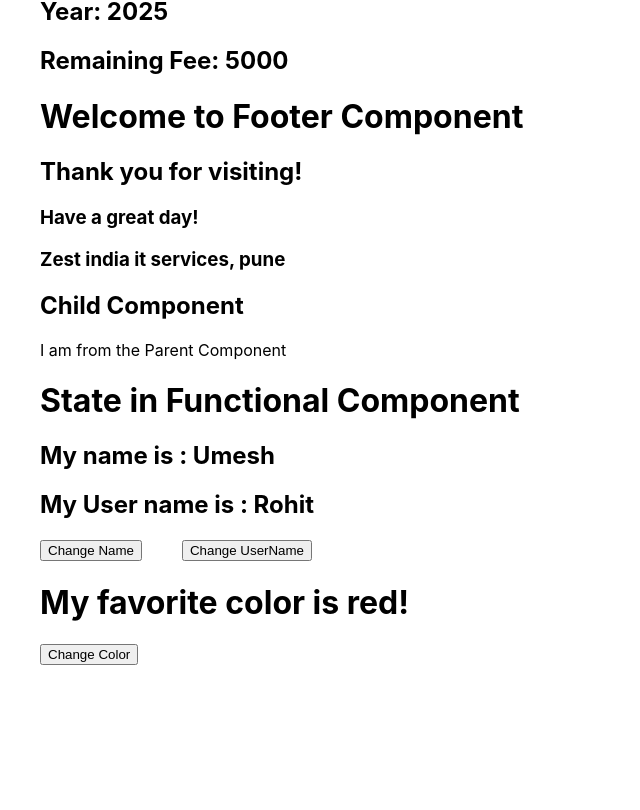
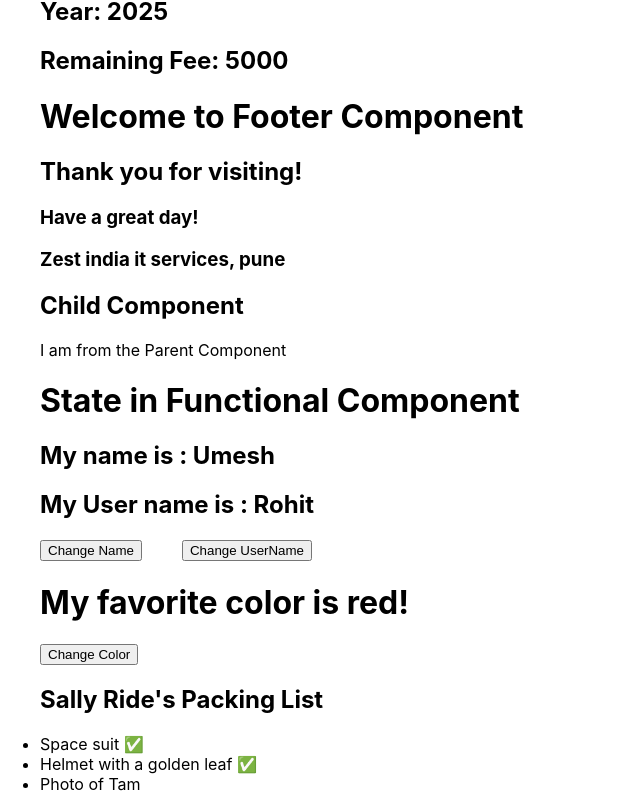
Before and after one commit to rohitware/ReactLearning, a React (Create React App) app: page / in a window 1280 px wide. Shown: the part 1222-2032 px from the top of the page, without its empty margins (0-640 px from the left). Before the commit the page ends 1887 px from the top, so only its background shows below. Built offline with nearby package versions, Linux system fonts and the light colour scheme.

Commit message:
Conditional Rendering

```diff
--- a/src/App.js
+++ b/src/App.js
@@ -1,17 +1,18 @@
-import './App.css';
-import MyFunctionComponent from './components/MyFunctionComonent';
-import MyClassComponent from './components/MyClassComponent';
-import SimpleCalculator from './components/SimpleCalculator';
-import MathOperations from './components/MathOperations';
-import Counter from './components/Counter';
-import Child from './components/childComponent';
-import StateInFuncComp from './StateInReact/StateInFuncComp';
-import Body1 from './propsInReact/Body1';
-import Body2 from './propsInReact/Body2';
-import Header from './propsInReact/Header';
-import Footer from './propsInReact/Footer';
-import Account from './propsInReact/Account';
-import FavoriteColor from './StateInReact/FavoriteColor';
+import "./App.css";
+import MyFunctionComponent from "./components/MyFunctionComonent";
+import MyClassComponent from "./components/MyClassComponent";
+import SimpleCalculator from "./components/SimpleCalculator";
+import MathOperations from "./components/MathOperations";
+import Counter from "./components/Counter";
+import Child from "./components/childComponent";
+import StateInFuncComp from "./StateInReact/StateInFuncComp";
+import Body1 from "./propsInReact/Body1";
+import Body2 from "./propsInReact/Body2";
+import Header from "./propsInReact/Header";
+import Footer from "./propsInReact/Footer";
+import Account from "./propsInReact/Account";
+import FavoriteColor from "./StateInReact/FavoriteColor";
+import PackingList from "./conditionalRendering/PackingList";
 
 function App() {
   const message = "I am from the Parent Component";
@@ -37,7 +38,9 @@
 
       <StateInFuncComp />
 
-      <FavoriteColor/>
+      <FavoriteColor />
+
+      <PackingList />
     </>
   );
 }
--- /dev/null
+++ b/src/conditionalRendering/Item.jsx
@@ -0,0 +1,9 @@
+import React from 'react'
+
+function Item({ name, isPacked }) {
+    if (isPacked) {
+        return <li>{name} ✅</li>;
+    }
+    return <li>{name} </li>;
+}
+export default Item;
--- /dev/null
+++ b/src/conditionalRendering/PackingList.jsx
@@ -0,0 +1,19 @@
+import React from 'react'
+import Item from './Item';
+
+function PackingList() {
+    return (
+        <section>
+            <h1>Sally Ride's Packing List</h1>
+            <ul>
+                <Item isPacked={true} name="Space suit" />
+
+                <Item isPacked={true} name="Helmet with a golden leaf" />
+
+                <Item isPacked={false} name="Photo of Tam" />
+            </ul>
+
+        </section>
+    )
+}
+export default PackingList;
```
